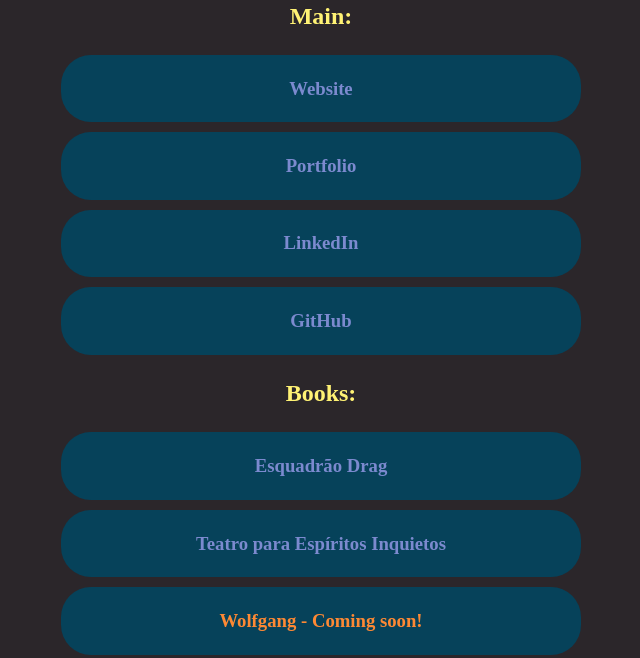
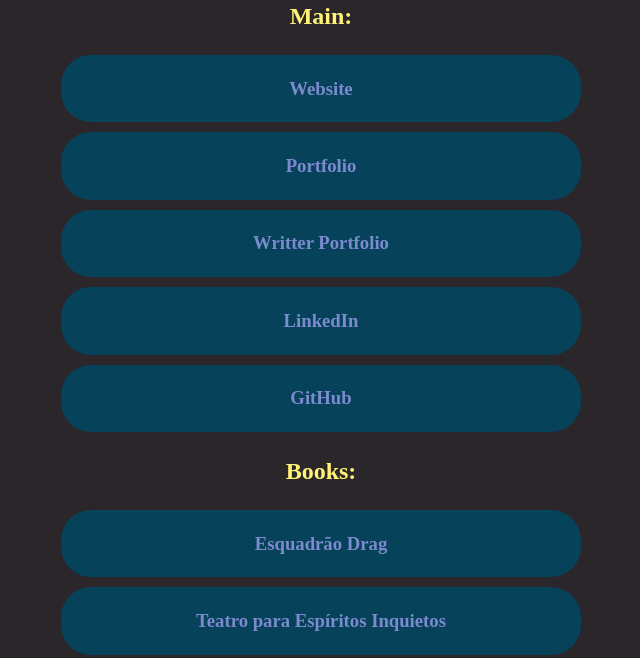
Before and after one commit to RenatoCrovella/important-links-page, a plain HTML site: page index.html in a window 1280 px wide. Shown: the part 250-908 px from the top of the page, without its empty margins (319-959 px from the left). Drawn offline with Linux system fonts and the light colour scheme; a web font is replaced by a local one.

Commit message:
Update index.html

```diff
--- a/index.html
+++ b/index.html
@@ -25,6 +25,9 @@
                     <a href="https://renatocrovella.github.io/Portfolio/index.html"><h3>Portfolio</h3></a>
                 </li>
                 <li>
+                    <a href="https://renatocrovella.com.br"><h3>Writter Portfolio</h3></a>
+                </li>
+                <li>
                     <a href="https://www.linkedin.com/in/renatocrovella/"><h3>LinkedIn</h3></a>
                 </li>
                 <li>
@@ -42,7 +45,7 @@
                     <a href="https://www.amazon.com/Teatro-para-Esp%C3%ADritos-Inquietos-Portuguese/dp/B0CGL51T53"><h3>Teatro para Espíritos Inquietos</h3></a>
                 </li>
                 <li>
-                    <a class="disabled" href="#"><h3>Wolfgang - Coming soon!</h3></a>
+                    <a href="https://a.co/d/0fmc3o3I"><h3>Wolfgang</h3></a>
                 </li>
             </ul>
         </div>
```
